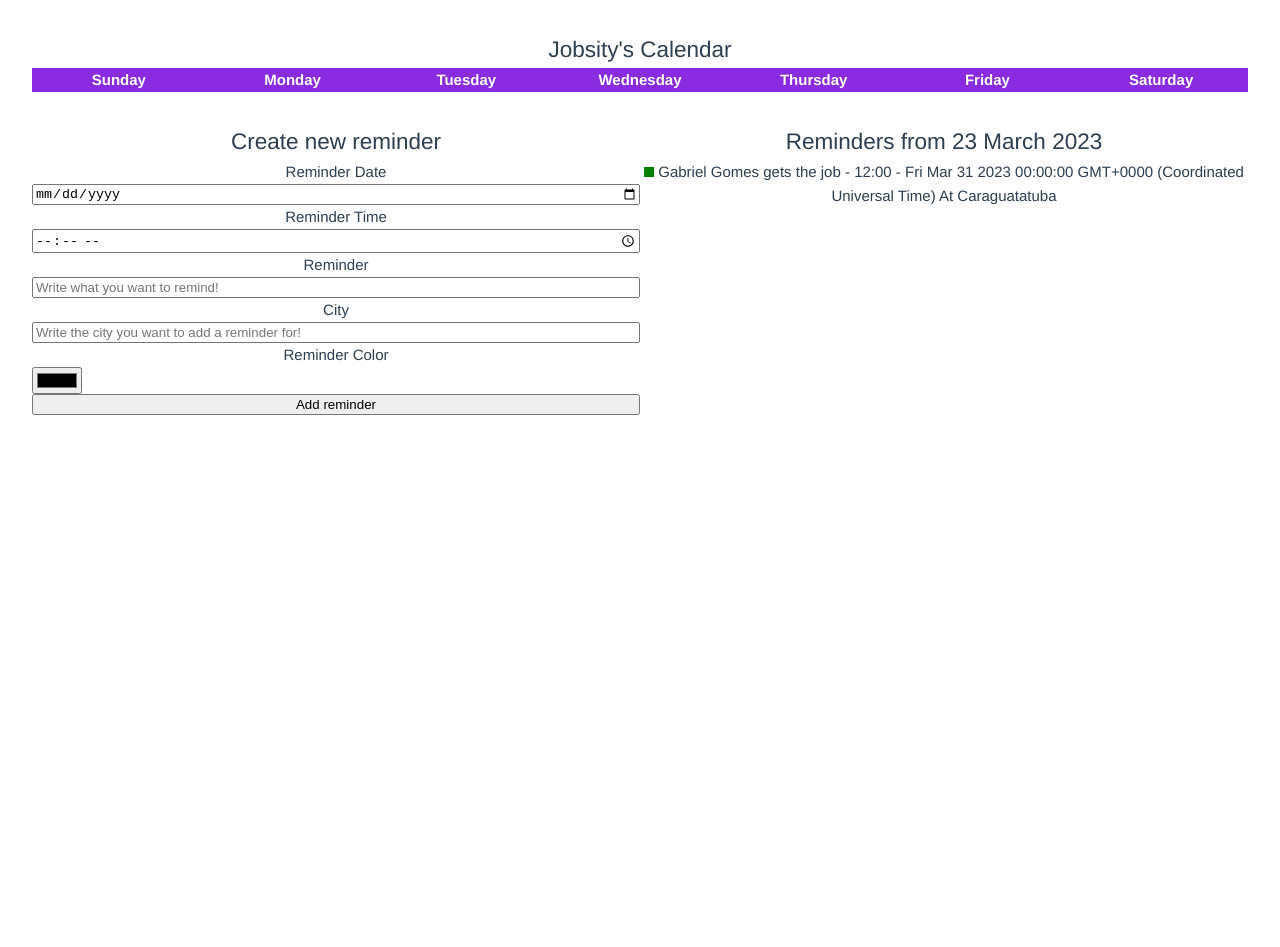
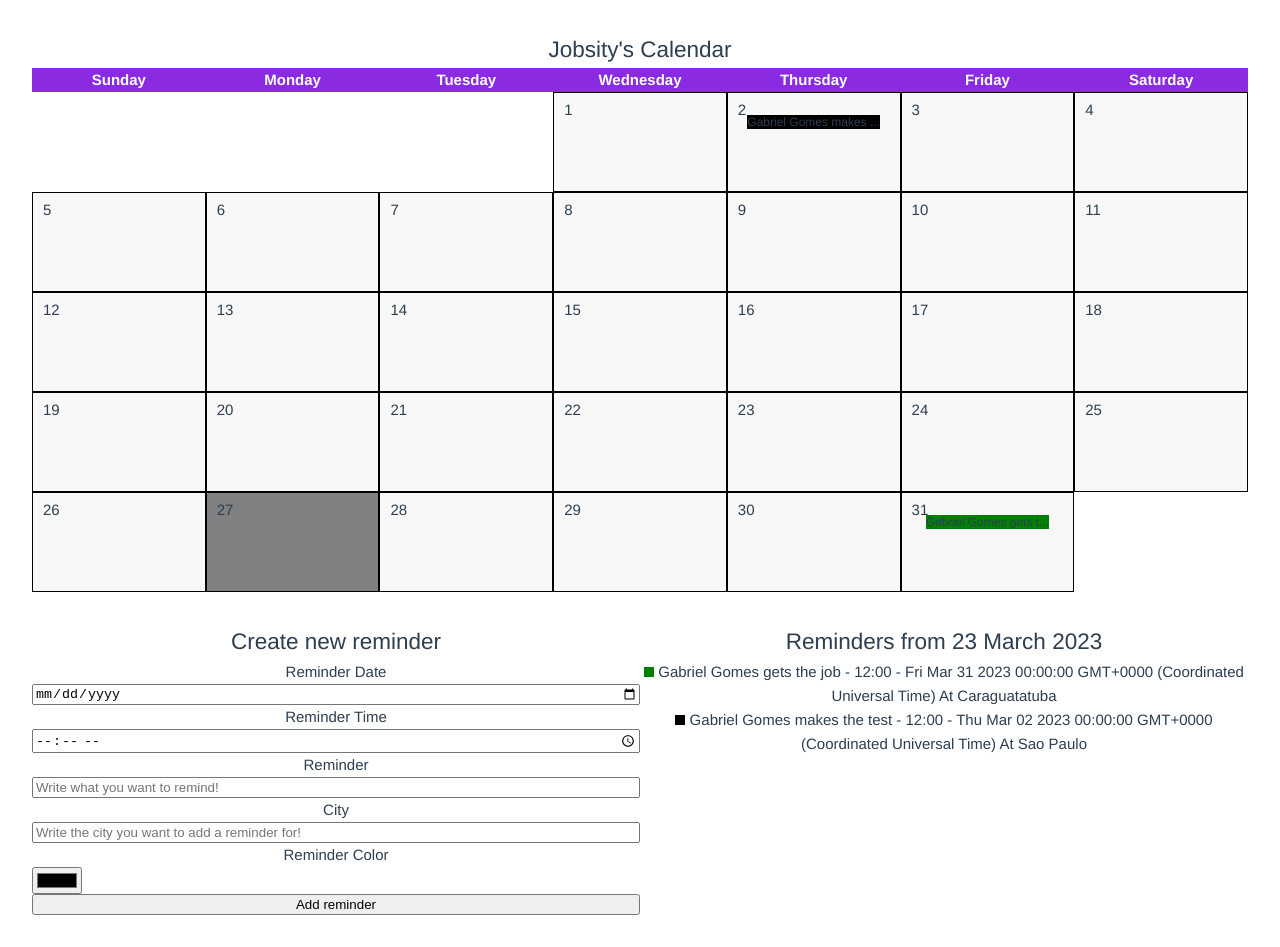
Before and after one commit to gabrielgomeso/vue-frontend-challenge, a Vue app: page / in a window 1280 px wide. Before the commit the page ends 800 px from the top, so only its background shows below. Built offline with nearby package versions, Linux system fonts and the light colour scheme.

Commit message:
chore: manipulate date in store and not the components

```diff
--- a/src/stores/reminderStore.js
+++ b/src/stores/reminderStore.js
@@ -2,6 +2,11 @@
 import { ref } from 'vue';
 
 export const useReminderStore = defineStore('reminder', () => {
+  const currentDate = new Date();
+  const currentMonth = currentDate.getMonth();
+  const currentYear = currentDate.getFullYear();
+  const totalDaysInCurrentMonth = new Date(currentYear, currentMonth+1, 0).getDate();
+
   const reminders = ref([
     {
       date: new Date(2023, 2, 31),
@@ -9,12 +14,24 @@
       text: 'Gabriel Gomes gets the job',
       city: 'Caraguatatuba',
       color: 'green'
-    }
+    },
+    {
+      date: new Date(2023, 2, 2),
+      time: '12:00',
+      text: 'Gabriel Gomes makes the test',
+      city: 'Sao Paulo',
+      color: 'black'
+    },
   ]);
 
   function addReminder(reminder) {
     reminders.value.push(reminder);
   }
 
-  return { reminders, addReminder }
+  function remindersOfDate(date) {
+    const remindersOfDay = reminders.value.filter((reminder) => new Date(reminder.date).getTime() === date.getTime());
+    return remindersOfDay
+  }
+
+  return { reminders, addReminder, totalDaysInCurrentMonth, remindersOfDate }
 })
```
